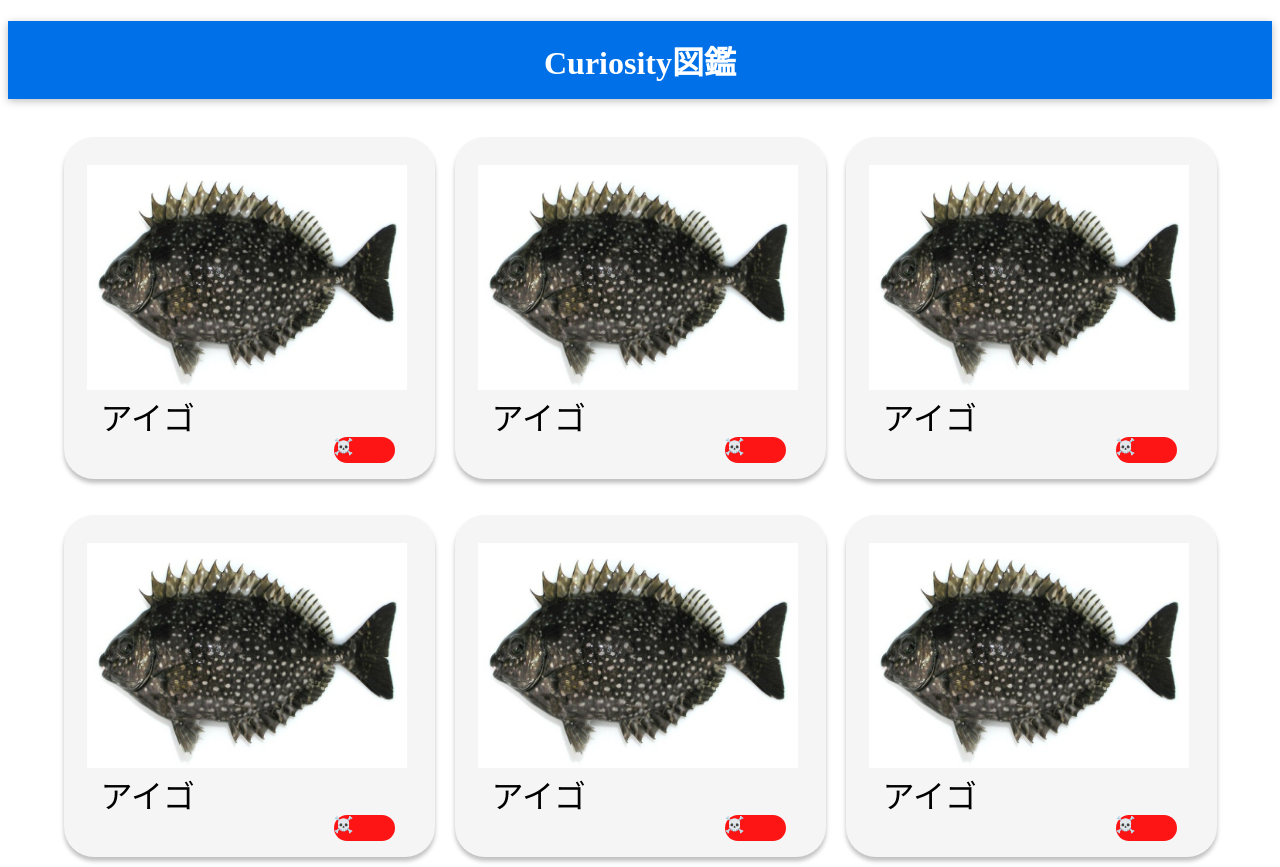
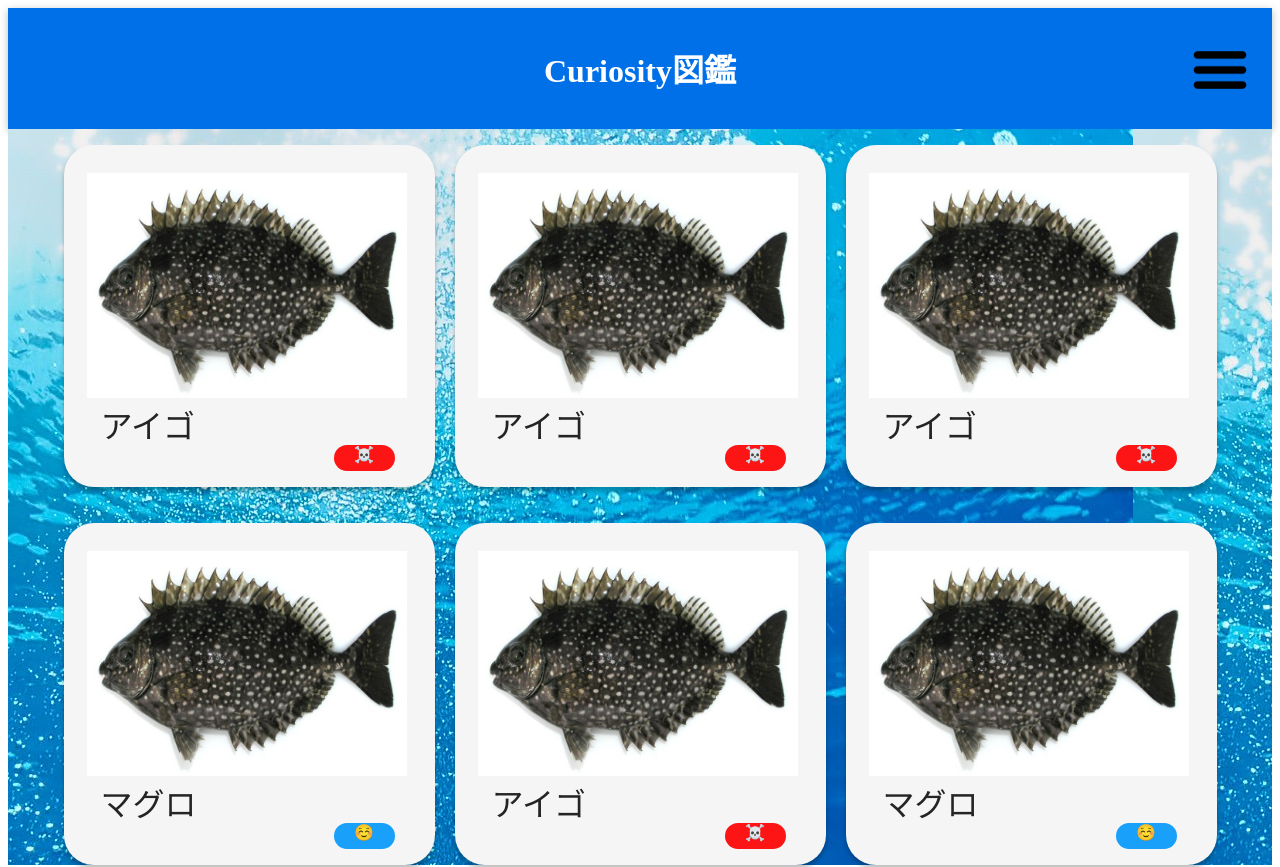
Before and after one commit to hoka-isdl/curiosity_frontend, a Vue app: page /#/ in a window 1280 px wide. Shown: the top 867 px of the page. Built offline with nearby package versions, Linux system fonts and the light colour scheme.

Commit message:
fishcard edited

```diff
--- a/src/components/FishCard.vue
+++ b/src/components/FishCard.vue
@@ -1,10 +1,14 @@
 <template>
-    <div id="card" @click="fishdetail()">
+    <div class="card"
+        @click="fishdetail()"
+        @mouseover="toggleSelection"
+        @mouseout="toggleSelection"
+        :class="{'hover': isSelected}">
         <ul>
-            <img id="image" src="../assets/img/aigo.jpg"/>
-            <div id="name">{{ fish_name }}</div>
-            <div id="tag-T" v-if="isPoisonous == true">☠️</div>
-            <div id="tag-F" v-else>☺️</div>
+            <div class="image-board"><img class="image" :src="require(`../${image_name}`)" :class="{'hover': isSelected}"/></div><br>
+            <div class="name" :class="{'hover': isSelected}">{{ fish_name }}</div>
+            <div class="tag-T" v-if="isPoisonous == true" :class="{'hover': isSelected}">☠️</div>
+            <div class="tag-F" v-else :class="{'hover': isSelected}">☺️</div>
         </ul>
     </div>
 </template>
@@ -16,7 +20,7 @@ export default{
             type:Number,
             required:true
         },
-        image_url:{
+        image_name:{
             type:String,
             required:true
         } ,
@@ -31,11 +35,15 @@ export default{
     },
     data() {
         return {
+            isSelected:false
         }
     },
     methods:{
         fishdetail: function(){
             this.$router.push({ path: '/fishdetail/' + this.id});
+        },
+        toggleSelection(){
+            this.isSelected = !this.isSelected
         }
     }
 }
@@ -43,7 +51,7 @@ export default{
 
 <style scoped>
 
-#card{
+.card{
     width: 371px;
     height: 342px;
     left: 0px;
@@ -53,7 +61,7 @@ export default{
     box-shadow: 0px 4px 4px rgba(0, 0, 0, 0.25);
     border-radius: 30px;
 }
-#tag-F{
+.tag-F{
     width: 61px;
     height: 26px;
     left: 270px;
@@ -61,9 +69,10 @@ export default{
     position: absolute;
     background: #18A0FB;
     border-radius: 25px;
+    text-align: center;
 }
 
-#tag-T{
+.tag-T{
     width: 61px;
     height: 26px;
     left: 270px;
@@ -71,27 +80,69 @@ export default{
     position: absolute;
     background: #fd1515;
     border-radius: 25px;
+    text-align: center;
 }
 
 
-#image{
+.image{
     width: 320px;
     height: 225px;
     left: 23px;
     top: 28px;
     position: absolute;
+
 }
-#name{
+
+.name{
     width: 218px;
     height: 46px;
     left: 37px;
     top: 256px;
     position: absolute;
-    color: black;
+    color: rgb(36, 36, 36);
     font-size: 32px;
-    font-family: Inter;
+    font-family: Avenir, Helvetica, Arial, sans-serif;
     font-weight: 400;
     word-wrap: break-word
 }
 
+.image-board{
+    width: 320px;
+    height: 225px;
+    overflow: hidden;
+}
+
+.name.hover{
+    transition: .4s;
+    left: 40px;
+    top: 265px;
+}
+.card.hover{
+  width:380px;
+  height: 360px;
+  transition:.4s;
+  background-color: rgba(105, 175, 255, 0.485);
+}
+
+.image.hover{
+    left: 30px;
+    top: 32px;
+    transition:.4s;
+    transform:scale(1.03,1.03);
+    opacity: 0.6;
+}
+
+.tag-F.hover{
+    opacity: 0.6;
+    left: 280px;
+    top: 310px;
+    transition:.4s;
+}
+
+.tag-T.hover{
+    opacity: 0.6;
+    left: 280px;
+    top: 310px;
+    transition:.4s;
+}
 </style>
--- a/src/components/PageHeader.vue
+++ b/src/components/PageHeader.vue
@@ -1,12 +1,37 @@
 <template>
+  <div id="header">
     <h1>Curiosity図鑑</h1>
+    <div id="menu-btn" v-on:click="toggle">
+    <img src="../assets/img/hmb.png" style="height: 60px;">
+    </div>
+   <div id="overlay" v-show="isMenuVisible">
+    <div id="menu" v-bind:class="{'is-active' : isMenuVisible }">
+      <div id="menu__item" v-on:click="gotoTopPage" @click="toggle">TOP</div>
+    </div>
+  </div>
+</div>
 </template>
 
 <script>
+export default{
+  data(){
+    return{
+      isMenuVisible:false
+    }
+  },
+  methods:{
+    toggle(){
+      this.isMenuVisible = !this.isMenuVisible
+    },
+    gotoTopPage(){
+            this.$router.push({ path: '/'});
+        }
+  }
+}
 </script>
 <style scoped>
 
-h1 {
+#header {
   box-shadow: 0 2px 8px rgba(0, 0, 0, 0.26);
   padding: 1rem;
   background-color: #0070e8;
@@ -15,4 +40,75 @@ h1 {
   width: 100%;
   box-sizing: border-box;
 }
+
+#overlay{
+
+  z-index:1;
+  position:fixed;
+  top:0;
+  left:0;
+  width:100%;
+  height:100%;
+  background-color:rgba(0,0,0,0.5);
+  align-items: center;
+  justify-content: center;
+
+}
+/*----------------------------
+* メニュー開閉ボタン
+*----------------------------*/
+#menu-btn{
+  position: absolute;
+  top: 50px;
+  right: 40px;
+  z-index: 3;
+  width: 40px;
+  height: 40px;
+  display: flex;
+  justify-content: center;
+  align-items: center;
+  background: #0070e8;
+  color: #fff;
+
+}
+
+/*----------------------------
+* メニュー本体
+*----------------------------*/
+#menu{
+  position: fixed;
+  top: 0;
+  right: 0;
+  z-index: 2;
+  width: 20rem;
+  height: 100vh;
+  display: flex;
+  flex-direction: column;
+  align-items: center;
+  justify-content: center;
+  background: #0070e8;;
+}
+#menu__item{
+  width: 100%;
+  height: auto;
+  padding: .5em 1em;
+  text-align: center;
+  color: #fff;
+  box-sizing: border-box;
+}
+
+/*----------------------------
+* アニメーション部分
+*----------------------------*/
+
+/* アニメーション前のメニューの状態 */
+#menu{
+  transform: translateX(100vw);
+  transition: all .3s linear;
+}
+/* アニメーション後のメニューの状態 */
+#menu.is-active{
+  transform: translateX(0);
+  transition: .4s;
+}
 </style>
--- a/src/views/HomeView.vue
+++ b/src/views/HomeView.vue
@@ -1,7 +1,7 @@
 <template>
-  <div class="home" id="box">
+  <div id="box">
     <div v-for="(fish, index) in fishes"  :key="index" >
-    <fish-card :image_url="fish.img_url" :fish_name="fish.name" :isPoisonous="fish.isPoisonous"></fish-card>
+    <fish-card :id="fish.id" :image_name="fish.img_name" :fish_name="fish.name" :isPoisonous="fish.isPoisonous"></fish-card>
     </div>
   </div>
 
@@ -21,76 +21,42 @@ export default {
       fishes: [
         {
         id:1,
-        img_url:"../assets/img/aigo.jpg",
+        img_name:"assets/img/aigo.jpg",
         name:"アイゴ",
         isPoisonous: true
         },
         {
         id:2,
-        img_url:"../assets/img/aigo.jpg",
+        img_name:"assets/img/aigo.jpg",
         name:"アイゴ",
         isPoisonous: true
         },
         {
         id:3,
-        img_url:"../assets/img/aigo.jpg",
+        img_name:"assets/img/aigo.jpg",
         name:"アイゴ",
         isPoisonous: true
         },
         {
           id:4,
-        img_url:"../assets/img/aigo.jpg",
-        name:"アイゴ",
-        isPoisonous: true
+          img_name:"assets/img/aigo.jpg",
+          name:"マグロ",
+          isPoisonous:false
         },
         {
         id:5,
-        img_url:"../assets/img/aigo.jpg",
+        img_name:"assets/img/aigo.jpg",
         name:"アイゴ",
         isPoisonous: true
         },
         {
           id:6,
-        img_url:"../assets/img/aigo.jpg",
-        name:"アイゴ",
-        isPoisonous: true
-      },
-      {
-        id:7,
-        img_url:"../assets/img/aigo.jpg",
-        name:"アイゴ",
-        isPoisonous: true
-        },
-        {
-        id:8,
-        img_url:"../assets/img/aigo.jpg",
-        name:"アイゴ",
-        isPoisonous: true
-      },
-      {
-        id:9,
-        img_url:"../assets/img/aigo.jpg",
-        name:"アイゴ",
-        isPoisonous: true
-      },
-      {
-        id:10,
-        img_url:"../assets/img/aigo.jpg",
+          img_name:"assets/img/aigo.jpg",
           name:"マグロ",
-        isPoisonous: false
-        },
-        {
-        id:11,
-        img_url:"../assets/img/aigo.jpg",
-        name:"アイゴ",
-        isPoisonous: true
-      },
-      {
-        id:12,
-        img_url:"../assets/img/aigo.jpg",
-        name:"アイゴ",
-        isPoisonous: true
+          isPoisonous:false
         }
+
+
     ]
   }
     }
@@ -104,6 +70,8 @@ export default {
   flex-wrap: wrap; /* 折返し指定 */
   gap: 20px 20px; /* 余白 */
   justify-content: center;
+  background-image: url("@/assets/img/sea.jpeg");
+
 }
 
 
```
Also changed, not shown: src/assets/img/hmb.png (added), src/assets/img/sea.jpeg (added). Lines whose indentation alone changed are shown as unchanged.
